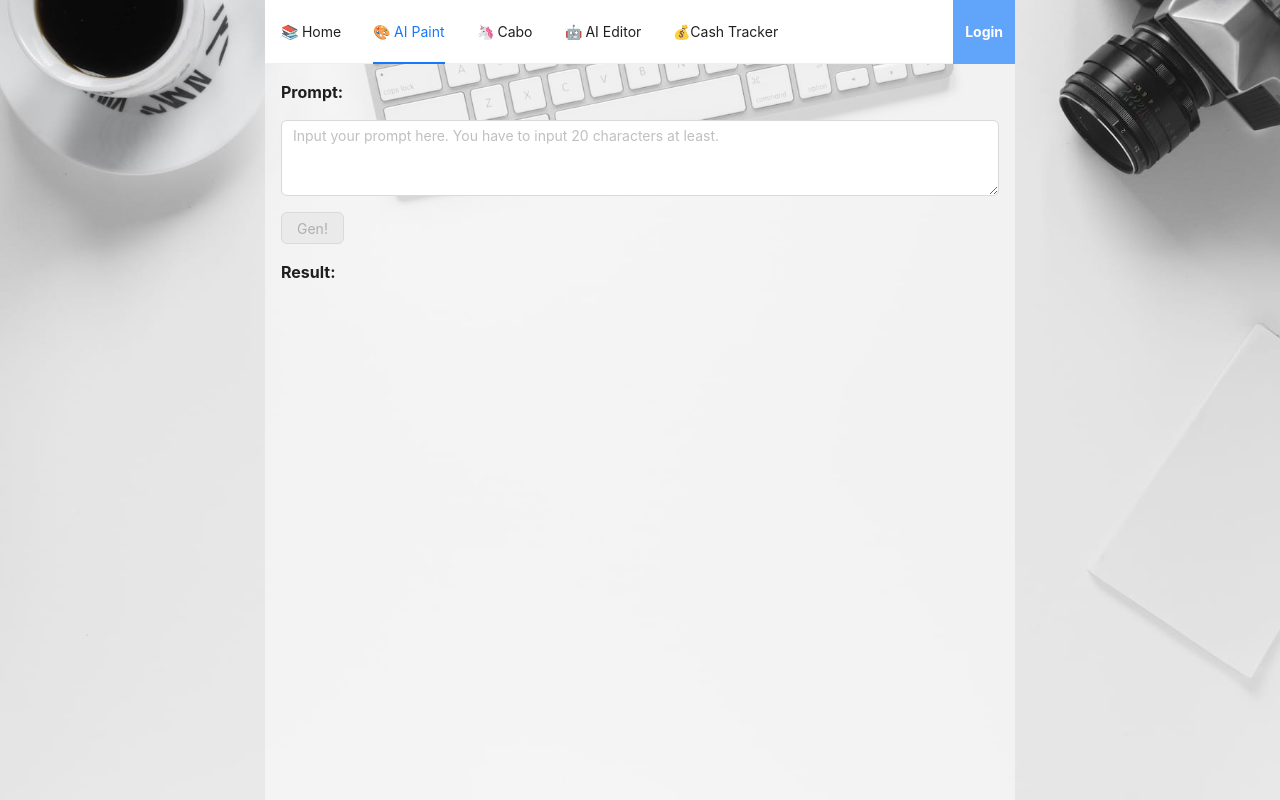
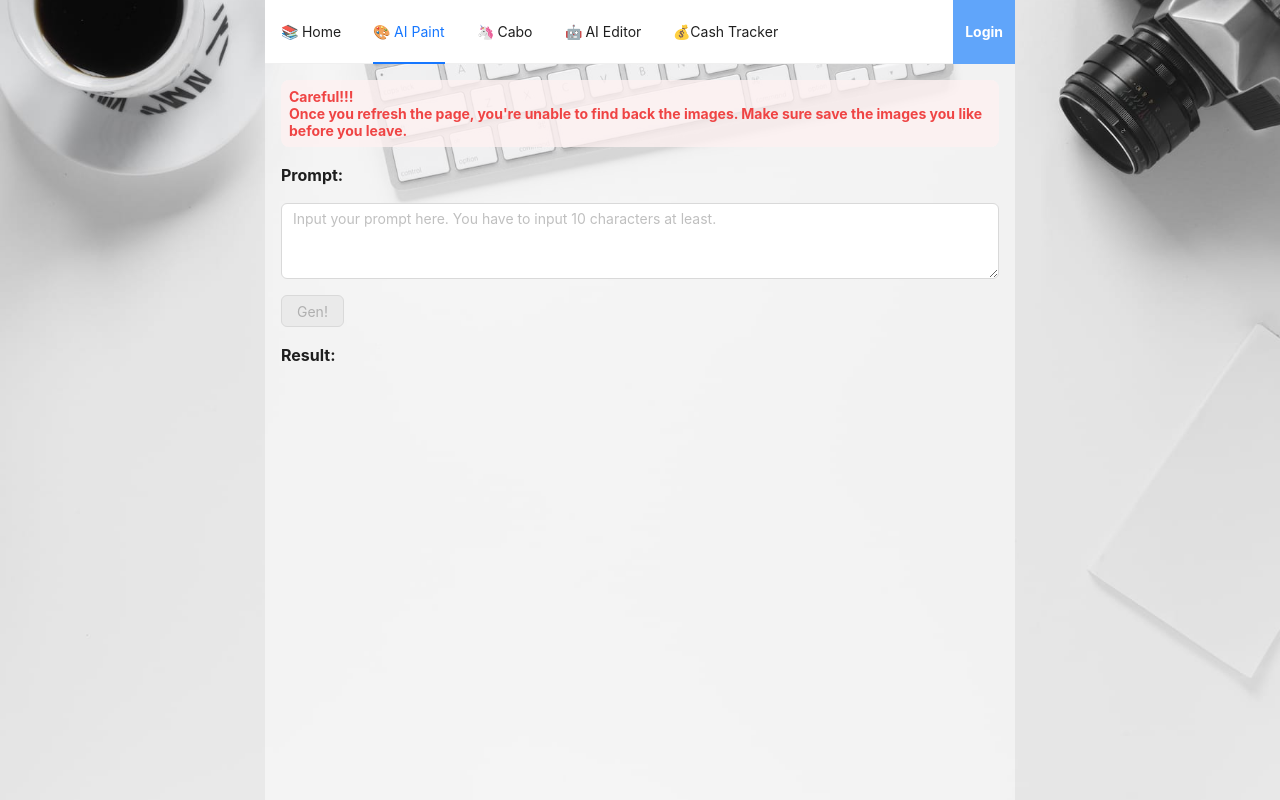
Before and after one commit to soquixotic/blog, a React (Create React App) app: page /ai-gen in a window 1280 px wide. Built offline with nearby package versions, Linux system fonts and the light colour scheme.

Commit message:
feat: add hint for ai paint

```diff
--- a/src/pages/ai-gen/index.js
+++ b/src/pages/ai-gen/index.js
@@ -30,11 +30,16 @@ export default function AIGen() {
 
   return (
     <div className="p-4 space-y-4 pb-24">
+      <div className="font-bold text-red-500 p-2 bg-red-50 bg-opacity-80 rounded-lg">
+        Careful!!! <br />
+        Once you refresh the page, you're unable to find back the images. Make
+        sure save the images you like before you leave.
+      </div>
       <div className="text-base font-bold">Prompt:</div>
       <Input.TextArea
         rows={3}
         value={prompt}
-        placeholder="Input your prompt here. You have to input 20 characters at least. "
+        placeholder="Input your prompt here. You have to input 10 characters at least. "
         onChange={(e) => setPrompt(e.target.value)}
         disabled={isLoading}
       />
@@ -42,7 +47,7 @@ export default function AIGen() {
         type="primary"
         loading={isLoading}
         onClick={onGenImage}
-        disabled={prompt.length < 20}
+        disabled={prompt.length < 10}
       >
         Gen!
       </Button>
```
